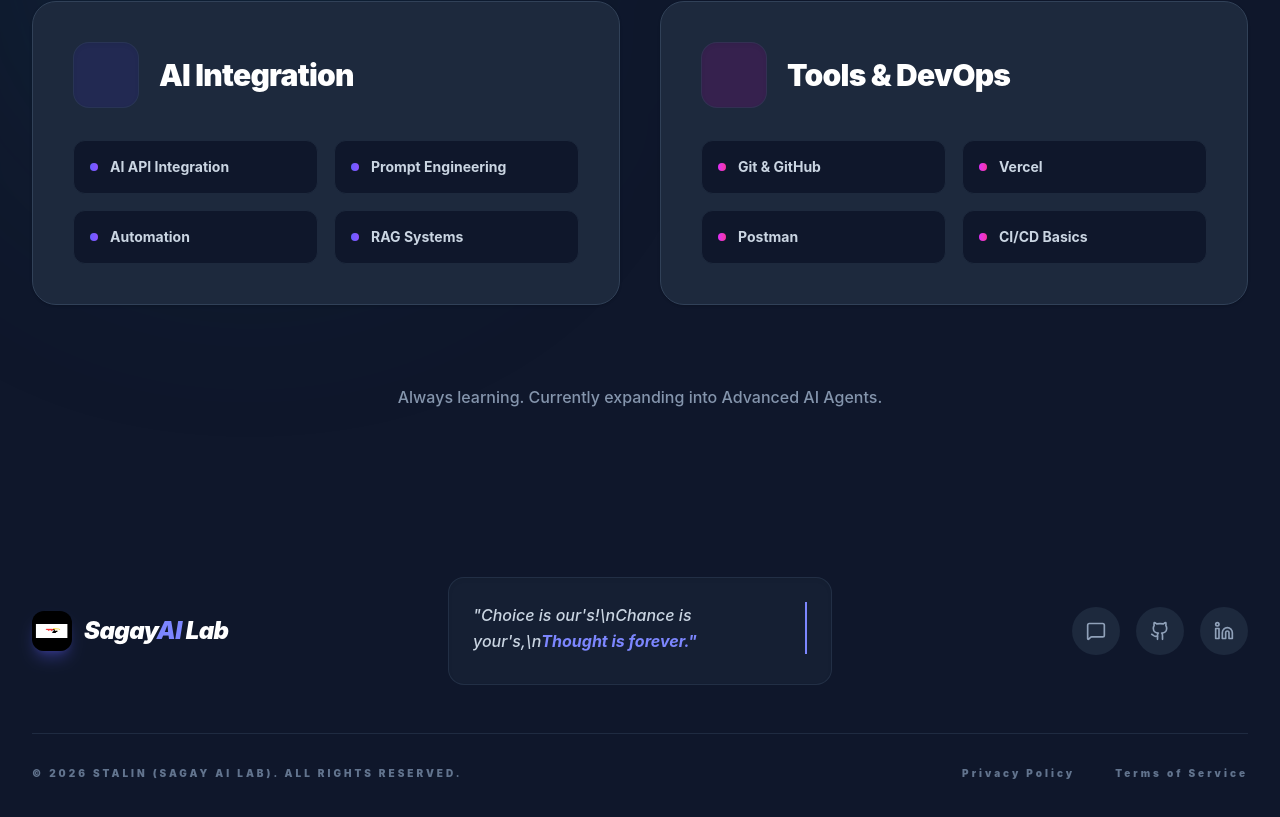
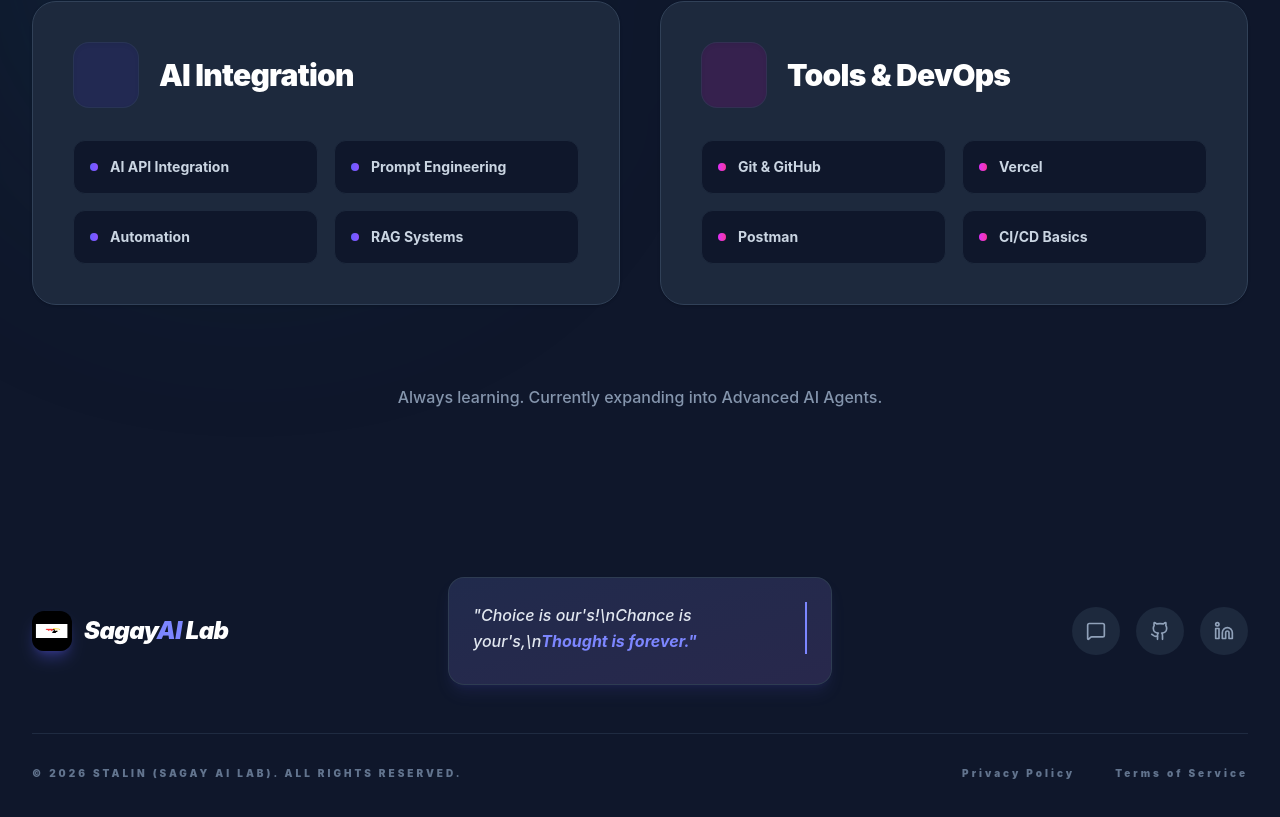
Before and after one commit to stalinSaga04/portfolio, a React (Vite) app: page /skills in a window 1280 px wide. Shown: the part 728-1545 px from the top of the page. Built offline with nearby package versions, Linux system fonts and the light colour scheme.

Commit message:
fix(footer): scroll triggered typewriter animation and brightened quote card

```diff
--- a/src/components/Footer.jsx
+++ b/src/components/Footer.jsx
@@ -1,8 +1,28 @@
-import React from 'react';
+import React, { useEffect, useRef, useState } from 'react';
 import { Github, Linkedin, MessageSquare } from 'lucide-react';
 
 const Footer = () => {
     const currentYear = new Date().getFullYear();
+    const [isVisible, setIsVisible] = useState(false);
+    const quoteRef = useRef(null);
+
+    useEffect(() => {
+        const observer = new IntersectionObserver(
+            ([entry]) => {
+                if (entry.isIntersecting) {
+                    setIsVisible(true);
+                    observer.disconnect();
+                }
+            },
+            { threshold: 0.5 }
+        );
+
+        if (quoteRef.current) {
+            observer.observe(quoteRef.current);
+        }
+
+        return () => observer.disconnect();
+    }, []);
 
     return (
         <footer className="bg-slate-900 py-16 px-4 sm:px-6 lg:px-8 relative overflow-hidden transition-colors duration-500">
@@ -19,9 +39,10 @@ const Footer = () => {
                     </div>
 
                     {/* Middle: Signature Quote (Typewriter Animation) */}
-                    <div className="text-center flex justify-center w-full">
-                        <div className="bg-slate-800/50 rounded-2xl p-6 border border-slate-700/50 shadow-inner w-full max-w-sm">
-                            <p className="text-sm md:text-base font-medium text-slate-300 italic leading-relaxed signature-text text-left">
+                    <div className="text-center flex justify-center w-full" ref={quoteRef}>
+                        <div className="bg-slate-800/80 rounded-2xl p-6 border border-slate-600/50 shadow-lg shadow-indigo-500/10 w-full max-w-sm backdrop-blur-sm relative overflow-hidden">
+                            <div className="absolute inset-0 bg-gradient-to-br from-indigo-500/10 to-purple-500/10 pointer-events-none"></div>
+                            <p className={`text-sm md:text-base font-medium text-slate-200 italic leading-relaxed text-left relative z-10 signature-text ${isVisible ? 'is-visible' : ''}`}>
                                 "Choice is our's!\nChance is your's,\n<span className="text-indigo-400 font-bold">Thought is forever."</span>
                             </p>
                         </div>
--- a/src/index.css
+++ b/src/index.css
@@ -81,10 +81,14 @@ section {
   display: inline-block;
   overflow: hidden;
   white-space: pre-wrap;
-  border-right: 2px solid theme('colors.indigo.400');
-  animation: typing 3s steps(40, end), blink-caret .75s step-end infinite;
-  width: fit-content;
+  border-right: 2px solid transparent;
+  width: 0;
   max-width: 100%;
+}
+
+.signature-text.is-visible {
+  border-right-color: theme('colors.indigo.400');
+  animation: typing 3s steps(40, end) forwards, blink-caret .75s step-end infinite;
 }
 
 @keyframes typing {
```
